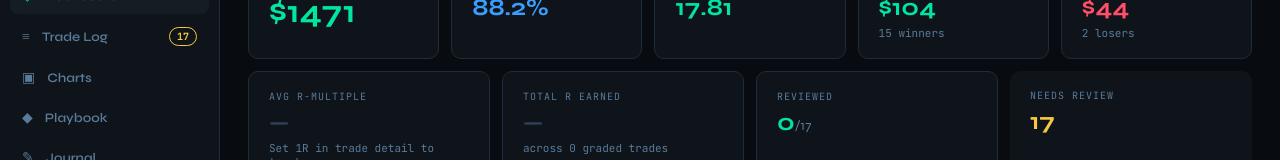
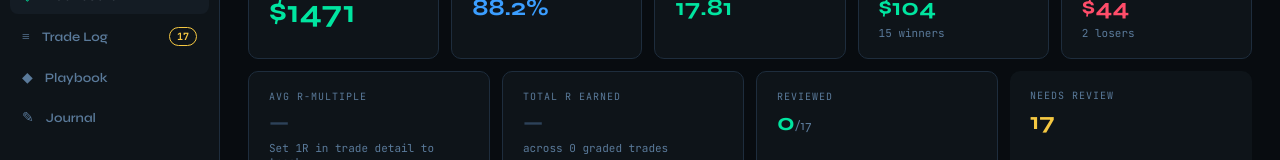
Before and after one commit to profitsopen/edge-journal, a React (Vite) app in the folder edge-journal/: page / in a window 1280 px wide. Shown: the part 120-280 px from the top of the page. Built offline with nearby package versions, Linux system fonts and the light colour scheme.

Commit message:
Update App.jsx

```diff
--- a/edge-journal/src/App.jsx
+++ b/edge-journal/src/App.jsx
@@ -1306,7 +1306,6 @@ function JournalPage({ trades, onSelectTrade, onUpsertTrade, onDeleteTrade, dayM
 const NAV_ITEMS = [
   { id:"dashboard", icon:"◈", label:"Dashboard" },
   { id:"trades",    icon:"≡", label:"Trade Log"  },
-  { id:"charts",    icon:"▣", label:"Charts"     },
   { id:"playbook",  icon:"◆", label:"Playbook"   },
   { id:"journal",   icon:"✎", label:"Journal"    },
 ];
```
